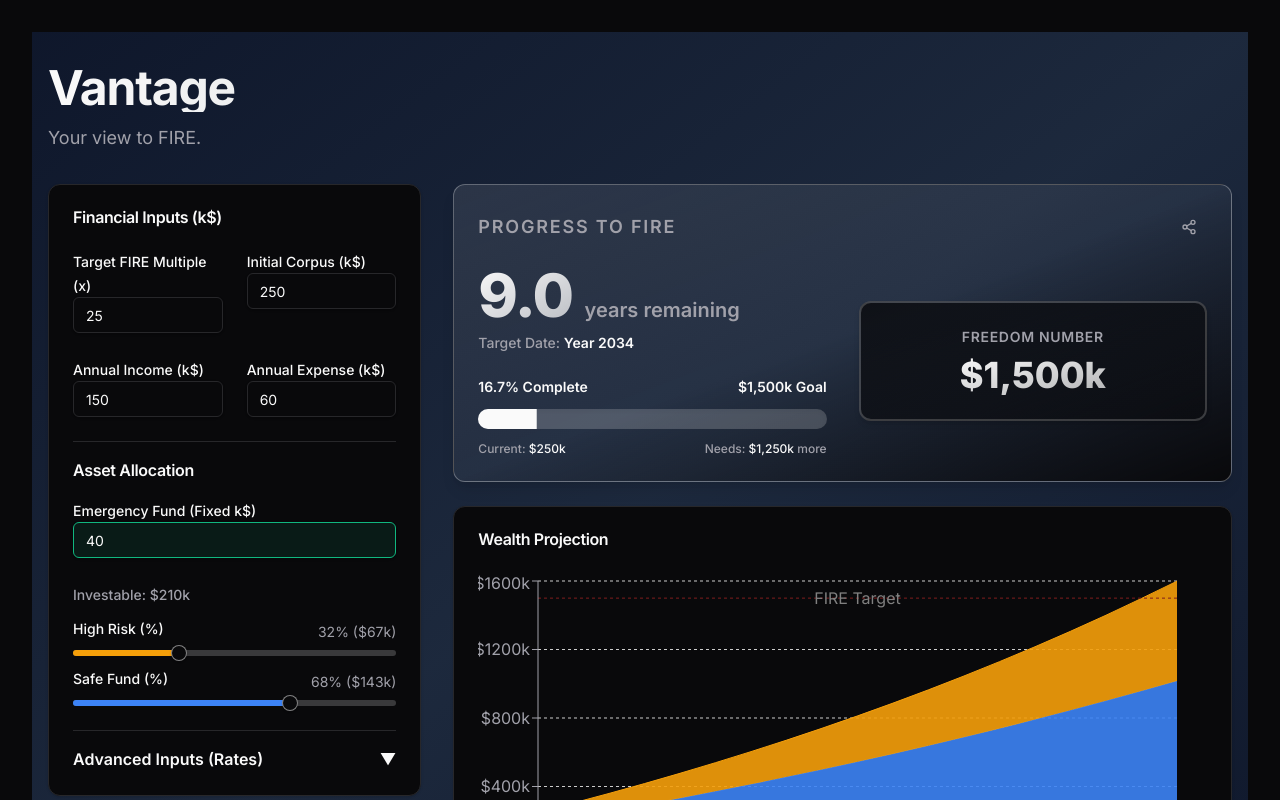
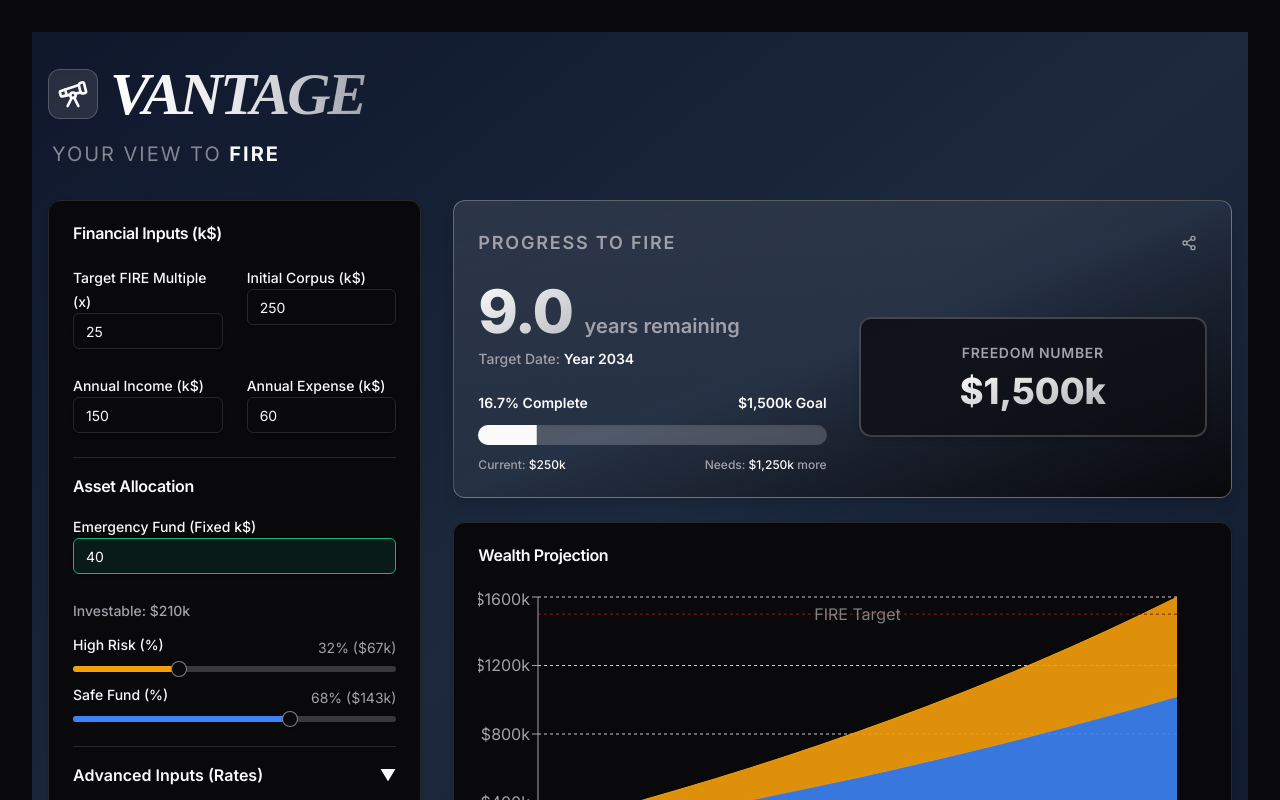
Before and after one commit to shadowlanes/fiery, a React (Vite) app: page / in a window 1280 px wide. Shown: the top 800 px of the page. Built offline with nearby package versions, Linux system fonts and the light colour scheme.

Commit message:
feat: Redesign dashboard header with new branding and icon, and refine projection chart card height.

```diff
--- a/src/components/Dashboard.jsx
+++ b/src/components/Dashboard.jsx
@@ -1,5 +1,5 @@
 import React, { useState, useMemo } from 'react'
-import { Card, CardContent, CardHeader, CardTitle } from "@/components/ui/card"
+import { Telescope } from 'lucide-react'
 import InputSection from './InputSection'
 import ProgressTracker from './ProgressTracker'
 import ProjectionChart from './ProjectionChart'
@@ -42,11 +42,18 @@ const Dashboard = () => {
     return (
         <div className="min-h-screen bg-gradient-to-br from-slate-900 via-slate-800 to-slate-900">
             <div className="max-w-7xl mx-auto space-y-8 py-8">
-                <div className="flex flex-col space-y-3 px-4">
-                    <h1 className="text-5xl font-bold tracking-tight bg-gradient-to-r from-foreground to-foreground/70 bg-clip-text text-transparent">
-                        Vantage
-                    </h1>
-                    <p className="text-lg text-muted-foreground">Your view to FIRE.</p>
+                <div className="flex flex-col space-y-4 px-4 items-center md:items-start">
+                    <div className="flex items-center gap-3">
+                        <div className="p-2 bg-primary/10 rounded-xl border border-primary/20 shadow-inner">
+                            <Telescope className="h-8 w-8 text-primary" />
+                        </div>
+                        <h1 className="text-6xl font-black tracking-tighter bg-gradient-to-r from-white via-white/90 to-white/60 bg-clip-text text-transparent font-['Outfit'] italic">
+                            VANTAGE
+                        </h1>
+                    </div>
+                    <p className="text-xl text-muted-foreground/80 font-light tracking-widest uppercase pl-1">
+                        Your view to <span className="text-primary font-bold">FIRE</span>
+                    </p>
                 </div>
 
                 <div className="grid grid-cols-1 lg:grid-cols-3 gap-8 px-4">
--- a/src/components/ProjectionChart.jsx
+++ b/src/components/ProjectionChart.jsx
@@ -31,7 +31,7 @@ const ProjectionChart = ({ data, target }) => {
     };
 
     return (
-        <Card className="h-full">
+        <Card className="h-fit">
             <CardHeader>
                 <CardTitle>Wealth Projection</CardTitle>
             </CardHeader>
```
